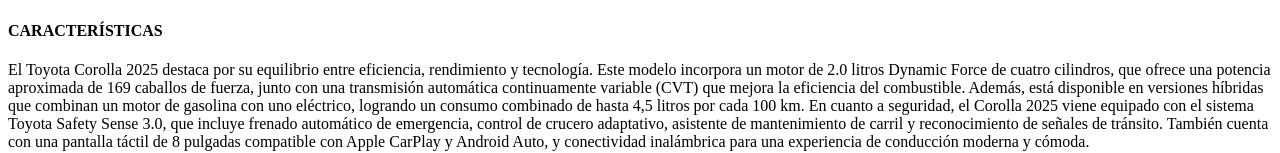
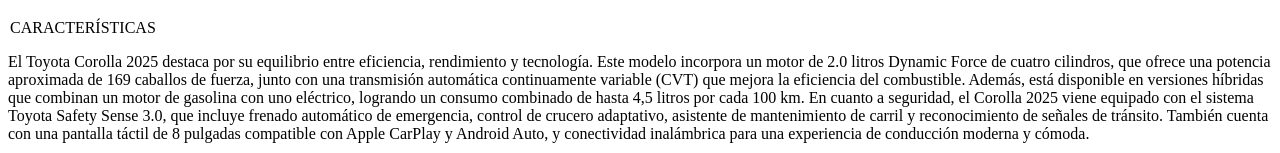
Before and after one commit to emig89/MODULO1-HTML, a plain HTML site: page PAGINA-CONCECIONARIO/index.html in a window 1280 px wide. Shown: the part 514-667 px from the top of the page. Drawn offline with Linux system fonts and the light colour scheme.

Commit message:
Modificacion 6/06

```diff
--- a/PAGINA-CONCECIONARIO/index.html
+++ b/PAGINA-CONCECIONARIO/index.html
@@ -20,7 +20,7 @@
 
         </ol>
             <img src="https://media.toyota.com.ar/2c0e4dcb-461a-4817-bb16-83beb0a2fae6.jpeg" weidht="350" height="350"><br>
-            <h4>CARACTERÍSTICAS</h4>
+            <br><legend>CARACTERÍSTICAS</legend> <!--Alternativa a los <h*> para utilizar en filedset-->
             <p>El Toyota Corolla 2025 destaca por su equilibrio entre eficiencia, rendimiento y tecnología. Este modelo incorpora un motor de 2.0 litros Dynamic Force de cuatro cilindros, que ofrece una potencia aproximada de 169 caballos de fuerza, junto con una transmisión automática continuamente variable (CVT) que mejora la eficiencia del combustible. Además, está disponible en versiones híbridas que combinan un motor de gasolina con uno eléctrico, logrando un consumo combinado de hasta 4,5 litros por cada 100 km. En cuanto a seguridad, el Corolla 2025 viene equipado con el sistema Toyota Safety Sense 3.0, que incluye frenado automático de emergencia, control de crucero adaptativo, asistente de mantenimiento de carril y reconocimiento de señales de tránsito. También cuenta con una pantalla táctil de 8 pulgadas compatible con Apple CarPlay y Android Auto, y conectividad inalámbrica para una experiencia de conducción moderna y cómoda.</p>
 
         <ol> <!-- <ol>Lista ordenada / si uso <ul> es para hacer lista sin orden-->
```
Also changed, not shown: 4 other files.
